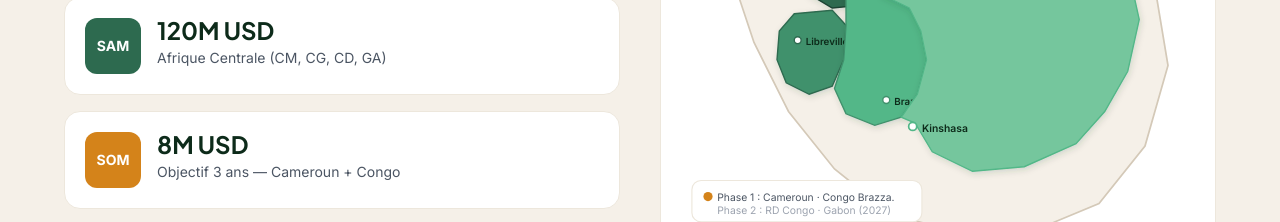
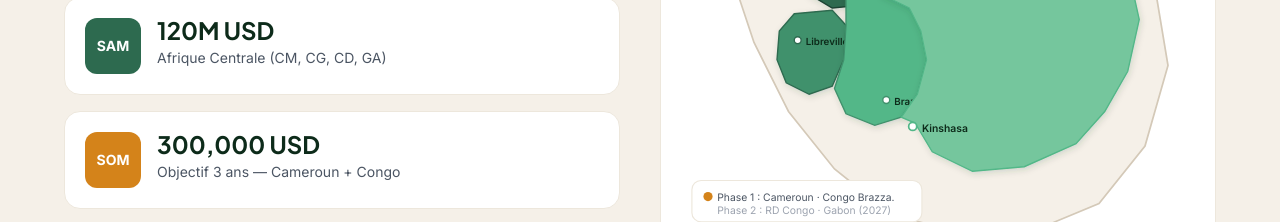
Before and after one commit to cenadineo4jsquad/Neng-Nom, a Next.js app: page / in a window 1280 px wide. Shown: the part 3200-3422 px from the top of the page. Built offline with nearby package versions, Linux system fonts and the light colour scheme.

Commit message:
Updated LandingPage.tsx

```diff
--- a/components/landing/LandingPage.tsx
+++ b/components/landing/LandingPage.tsx
@@ -82,7 +82,7 @@ const T = {
       metrics: [
         { label: 'TAM', sub: 'Marché vétérinaire Afrique sub-saharienne', val: '850M USD' },
         { label: 'SAM', sub: 'Afrique Centrale (CM, CG, CD, GA)', val: '120M USD' },
-        { label: 'SOM', sub: 'Objectif 3 ans — Cameroun + Congo', val: '8M USD' },
+        { label: 'SOM', sub: 'Objectif 3 ans — Cameroun + Congo', val: '300,000 USD' },
       ],
     },
     business: {
@@ -166,7 +166,7 @@ const T = {
       metrics: [
         { label: 'TAM', sub: 'Veterinary market Sub-Saharan Africa', val: '$850M USD' },
         { label: 'SAM', sub: 'Central Africa (CM, CG, CD, GA)', val: '$120M USD' },
-        { label: 'SOM', sub: '3-year target — Cameroon + Congo', val: '$8M USD' },
+        { label: 'SOM', sub: '3-year target — Cameroon + Congo', val: '$300,000 USD' },
       ],
     },
     business: {
```
